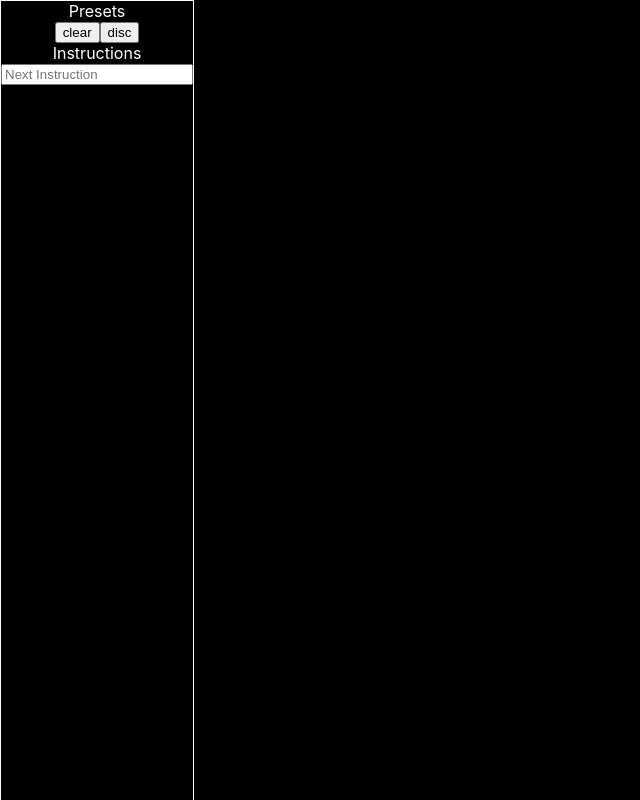
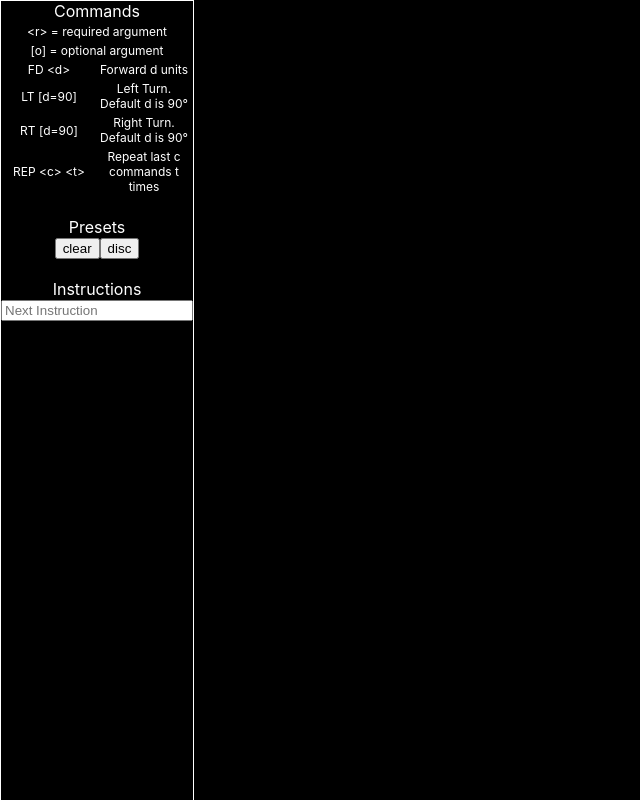
Before and after one commit to colbybhearn/react-logo, a React (Create React App) app in the folder app/: page / in a window 1280 px wide. Shown: the whole page, without its empty margins (0-640 px from the left). Built offline with nearby package versions, Linux system fonts and the light colour scheme.

Commit message:
added help info

```diff
--- a/app/src/App.js
+++ b/app/src/App.js
@@ -193,10 +193,43 @@ class App extends React.Component{
       <div className="App">
 
         <div className='left'>
+
+
+          <header>Commands</header>
+
+          <table className='help'>
+            <tbody>
+            <tr>
+              <td colSpan='2'>&lt;r&gt; = required argument</td>
+            </tr>
+            <tr>
+              <td colSpan='2'>[o] = optional argument</td>
+            </tr>
+            <tr>
+              <td>FD &lt;d&gt;</td>
+              <td>Forward d units</td>
+            </tr>
+            <tr>
+              <td>LT [d=90]</td>
+              <td>Left Turn. Default d is 90°</td>
+            </tr>
+            <tr>
+              <td>RT [d=90]</td>
+              <td>Right Turn. Default d is 90°</td>
+            </tr>
+            <tr>
+              <td>REP &lt;c&gt; &lt;t&gt;</td>
+              <td>Repeat last c commands t times</td>
+            </tr>
+            </tbody>
+          </table>
+          <br/>
+
           <header>Presets</header>
           <button onClick={this.clearInstructions}>clear</button>
           <button onClick={this.loadSampleDisc}>disc</button>
-          <br/>
+          <br/><br/>
+
           <header>Instructions</header>
           <Input addInstruction={this.addInstruction}/>
           <InstructionList instructions={this.state.instructions} instChange={this.updateInst}/>
--- a/app/src/Components/Instruction.js
+++ b/app/src/Components/Instruction.js
@@ -23,10 +23,10 @@ class Instruction extends React.Component{
                  args.map((arg,i) => (
                      <div className='instructionArgs'>
                         <span>{arg[0]}</span>
-                        <input key={i} type='number' defaultValue={arg[1]} style={{width: 40 + 'px'}} onChange={(event) => {this.handleChange(event, arg[0])}} />
+                        <input key={this.props.inst.id +"_"+ i} type='number' defaultValue={arg[1]} style={{width: 40 + 'px'}} onChange={(event) => {this.handleChange(event, arg[0])}} />
                     </div>
                 ))}
-                <div className='delete'>X</div>
+                <div className='delete'></div>
             </div>
         )
     }
--- a/app/src/index.css
+++ b/app/src/index.css
@@ -58,3 +58,15 @@ canvas{
 .instInput{
   width:98%
 }
+.help{
+  font-size: 12px
+}
+
+.help tr td{
+
+}
+
+.help tr > td:nth-child(1)
+{
+  width:90px;
+}
```
Also changed, not shown: 1 other file (tests, documents, lock files or other folders).
